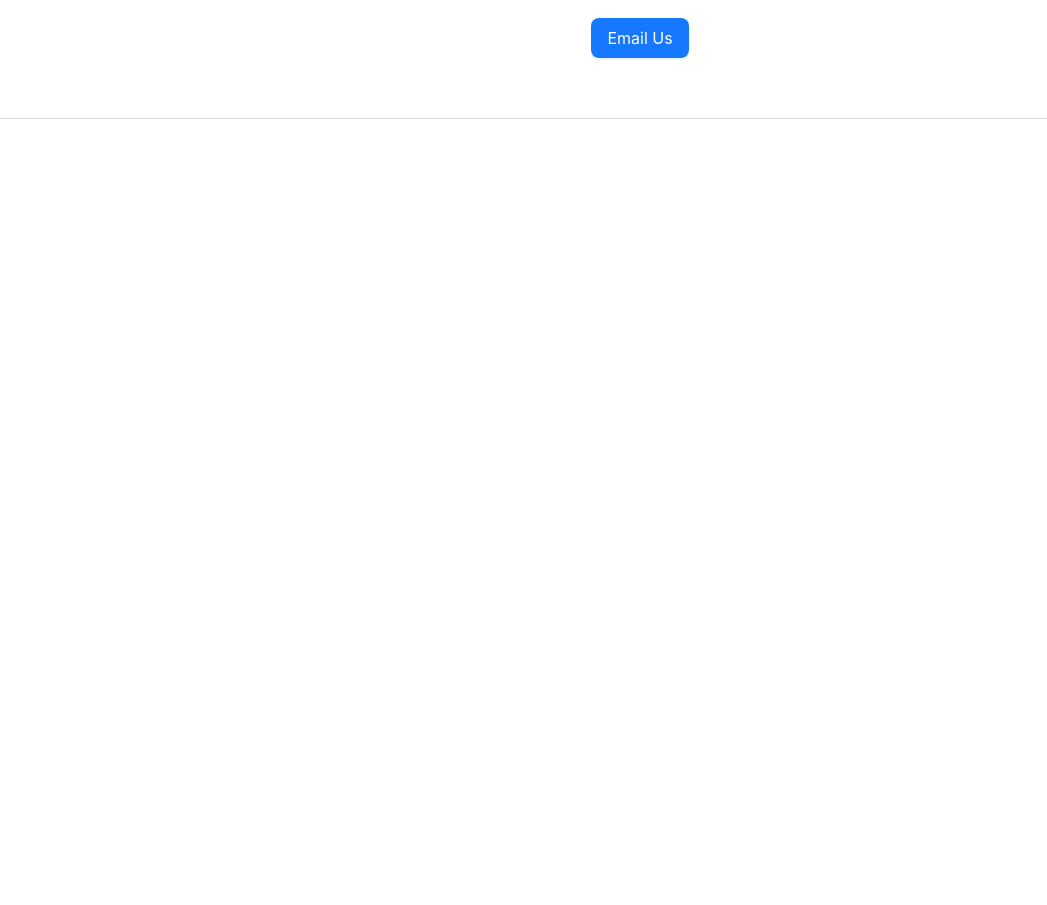
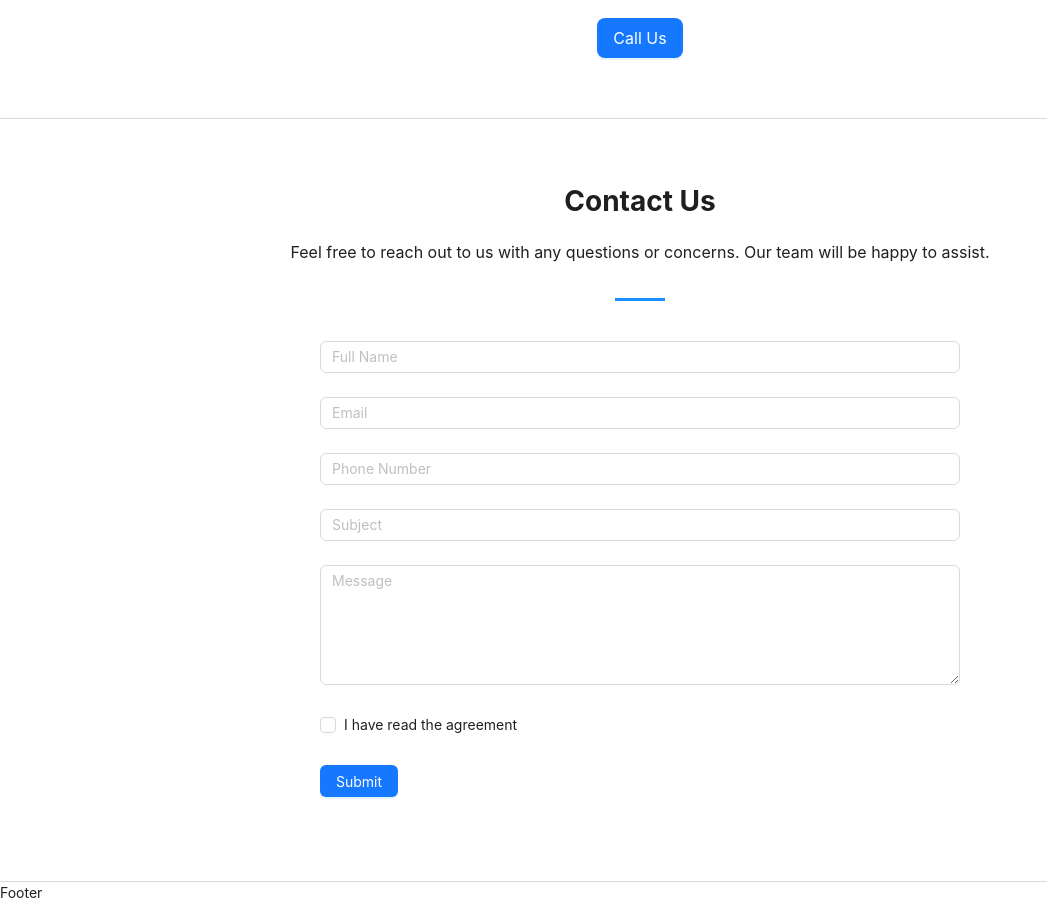
Before and after one commit to quynguy/daycare-website-react, a React (Create React App) app: page / in a window 1280 px wide. Shown: the part 4083-4988 px from the top of the page, without its empty margins (0-1047 px from the left). Before the commit the page ends 4202 px from the top, so only its background shows below. Built offline with nearby package versions, Linux system fonts and the light colour scheme.

Commit message:
added contents to contact.js component and created footer component for home.js import

```diff
--- /dev/null
+++ b/src/components/Contact.js
@@ -0,0 +1,76 @@
+import React from 'react'
+import { Button, Checkbox, Form, Input } from 'antd';
+const { TextArea } = Input;
+
+const Contact = () => {
+  return (
+    <div className="block contactBlock">
+        <div className="container-fluid">
+            <div className="titleHolder">
+                <h2>Contact Us</h2>
+                <p>Feel free to reach out to us with any questions or concerns. Our team will be happy to assist.</p>
+            </div>
+            <Form name="normal_login" className="login-form"
+            initialValues={{
+                remember: true,
+            }}
+
+            >
+            <Form.Item
+            name="Full Name"
+            rules={[{ required: true, message: 'Please input your Full Name'}]}
+            >
+            <Input placeholder="Full Name" />
+
+            </Form.Item>
+            <Form.Item name="Email"
+            rules={[{ required: true, message: 'Please input your Email!'}]}
+            >
+           <Input type="Email" placeholder="Email"/>
+            </Form.Item>
+
+            <Form.Item
+            name="Phone Number"
+            >
+            <Input placeholder="Phone Number" />
+            </Form.Item>
+
+            <Form.Item
+            name="Subject"
+            >
+            <Input placeholder="Subject" />
+            </Form.Item>
+
+            <Form.Item
+            name="Message"
+            >
+            <TextArea placeholder="Message" />
+            </Form.Item>
+
+            <Form.Item
+                name="agreement"
+                valuePropName="checked"
+                rules={[
+                {
+                    validator: (_, value) =>
+                    value ? Promise.resolve() : Promise.reject(new Error('Should accept agreement')),
+                },
+                ]}
+            >
+                <Checkbox>
+                I have read the agreement
+                </Checkbox>
+            </Form.Item>
+
+            <Form.Item>
+                <Button type="primary" htmlType="submit" className="login-form-button">
+                Submit
+                </Button>
+            </Form.Item>
+            </Form>
+        </div>
+    </div>
+  );
+};
+
+export default Contact;
--- a/src/components/FAQ.js
+++ b/src/components/FAQ.js
@@ -34,7 +34,7 @@ const FAQ = () => {
             <div className="quickSupport">
                 <h3>Require further assistance?</h3>
                 <p>Don't hesitate to reach out to us. Our staff will be happy to assist.</p>
-                <Button type="primary" size="large"> Email Us </Button>
+                <Button type="primary" size="large"> Call Us </Button>
             </div>
         </div>
     </div>
--- /dev/null
+++ b/src/components/Footer.js
@@ -0,0 +1,9 @@
+import React from 'react'
+
+const Footer = () => {
+  return (
+    <div>Footer</div>
+  )
+}
+
+export default Footer
--- a/src/components/Home.js
+++ b/src/components/Home.js
@@ -4,6 +4,8 @@ import About from './About';
 import Feature from './Feature';
 import Enrollment from './Enrollment';
 import FAQ from './FAQ';
+import Contact from './Contact';
+import Footer from './Footer';
 
 
 
@@ -15,6 +17,8 @@ const Home = () => {
         <Feature />
         <Enrollment />
         <FAQ />
+        <Contact />
+        <Footer />
     </div>
   );
 };
```
